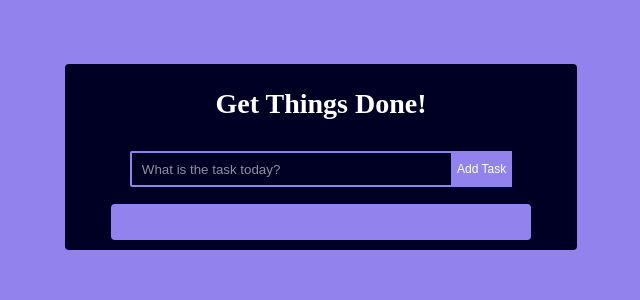
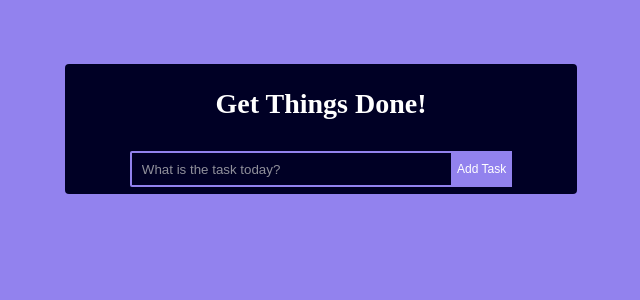
Before and after one commit to praveenss2806/todo-app, a React (Create React App) app: page / in a window 1280 px wide. Shown: the top 300 px of the page, without its empty margins (319-959 px from the left). Built offline with nearby package versions, Linux system fonts and the light colour scheme.

Commit message:
corrected styles

```diff
--- a/src/components/CreateTask.jsx
+++ b/src/components/CreateTask.jsx
@@ -9,6 +9,7 @@ const CreateTask = ({handleTask}) => {
 
     const handleClick = () => {
         handleTask(task)
+        setTask('')
     }
 
 
--- a/src/components/TaskList.jsx
+++ b/src/components/TaskList.jsx
@@ -3,7 +3,9 @@ import Task from "./Task";
 const TaskList = ({taskData}) => {
     return (
         <div className="task-list-div">
-            <Task value={taskData[0]}/>
+            {taskData.map((task) => {
+                return <Task value={task}/>
+            })}
         </div>
     )
 }
--- a/src/index.css
+++ b/src/index.css
@@ -63,7 +63,8 @@ body {
 
 .task-list-div {
     display: flex;
-    justify-content: center;
+    flex-direction: column;
+    align-items: center;
 }
 
 .task-div {
```
